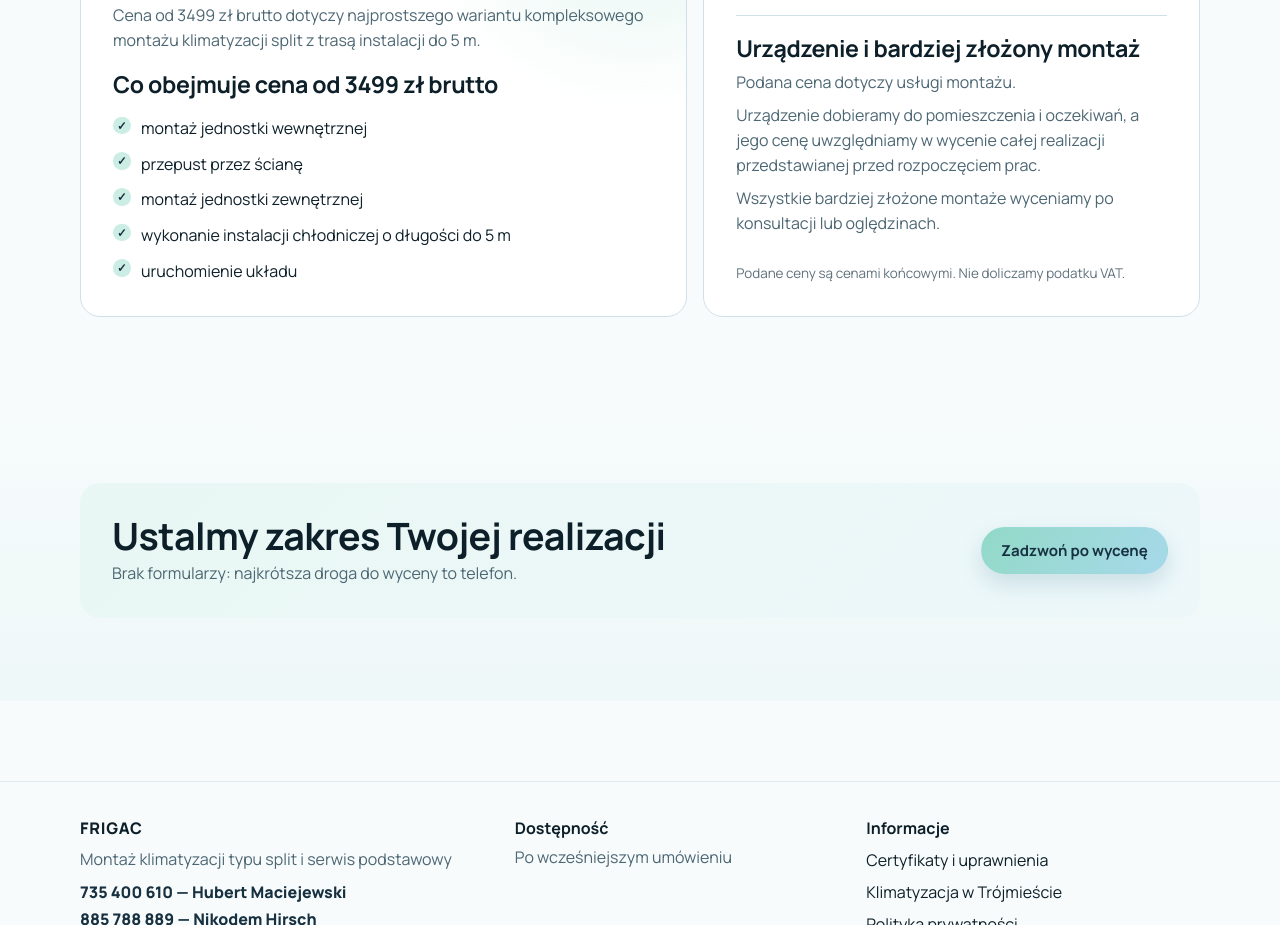
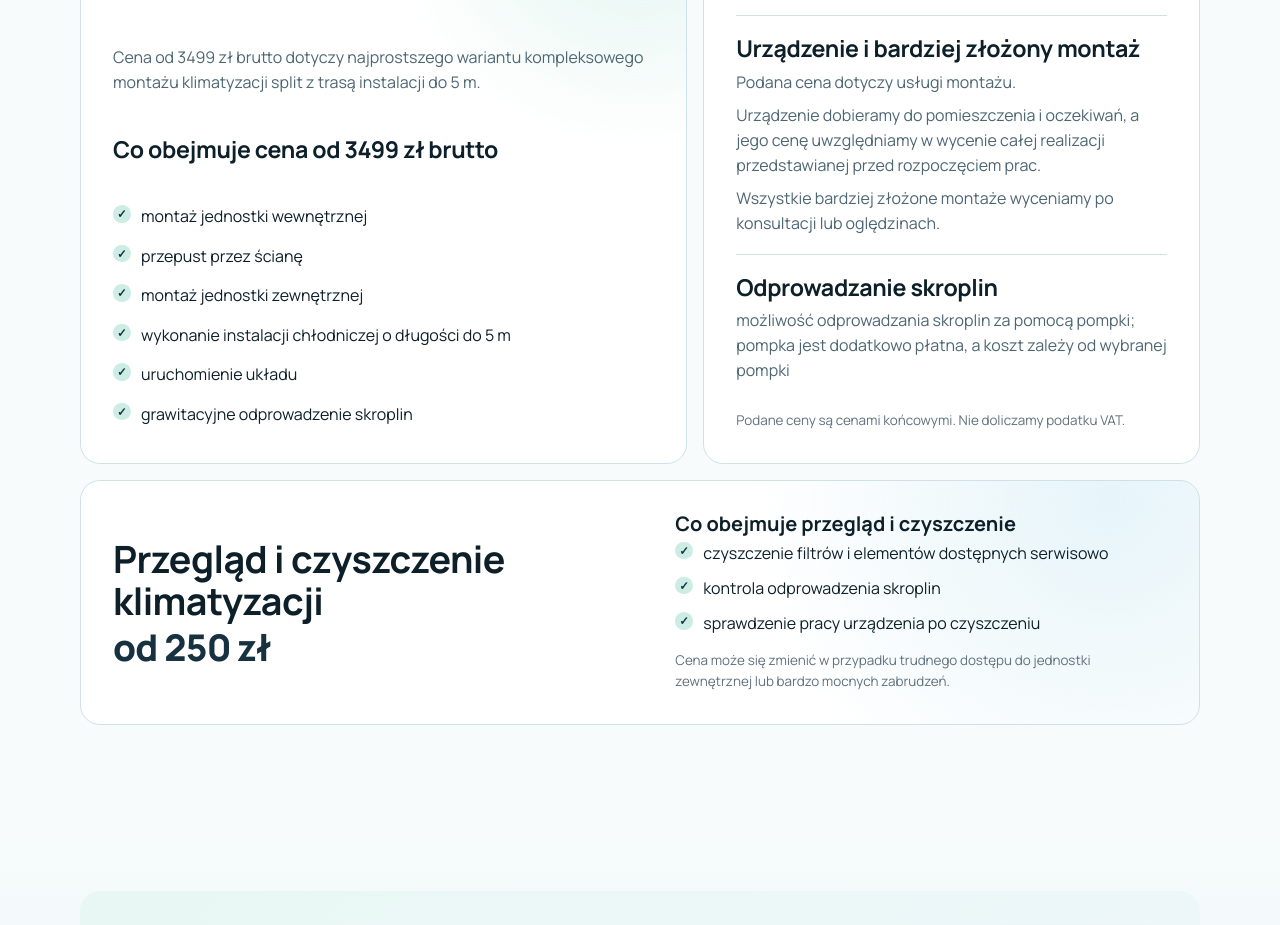
Before and after one commit to niko1326/Frigus_Strona, an Astro site: page /cennik in a window 1280 px wide. Shown: the part 575-1500 px from the top of the page. Built offline with nearby package versions, Linux system fonts and the light colour scheme; Astro itself is replaced by a stand-in of ours.

Commit message:
some more miscellanious changes

```diff
--- a/src/components/pages/PricingPage.astro
+++ b/src/components/pages/PricingPage.astro
@@ -16,6 +16,8 @@ const labels = commonLabels[lang];
 const meta = pageMeta[lang].pricing;
 const installationService = BUSINESS.pricing.installationService;
 const baseScope = installationService.baseVariantScope;
+const condensateDrainage = installationService.condensateDrainage;
+const maintenanceService = BUSINESS.pricing.maintenanceService;
 ---
 
 <Layout
@@ -27,7 +29,8 @@ const baseScope = installationService.baseVariantScope;
   <PageHero eyebrow={copy.hero.eyebrow} title={copy.hero.title} description={copy.hero.description} />
 
   <section class="section">
-    <div class="container pricing-layout" data-reveal>
+    <div class="container pricing-content" data-reveal>
+      <div class="pricing-layout">
         <article class="pricing-panel pricing-main-card">
           <p class="eyebrow">{installationService.baseVariantLabel[lang]}</p>
           <p class="price-main">{BUSINESS.pricing.label[lang]}</p>
@@ -53,8 +56,28 @@ const baseScope = installationService.baseVariantScope;
             <p>{installationService.complexPriceDescription[lang]}</p>
           </section>
 
+          <section>
+            <h2>{condensateDrainage.title[lang]}</h2>
+            <p>{condensateDrainage.pumpOption.description[lang]}</p>
+          </section>
+
           <p class="tiny-note">{BUSINESS.pricing.taxNote[lang]}</p>
         </aside>
+      </div>
+
+      <article class="pricing-panel pricing-maintenance-card">
+        <div>
+          <h2>{maintenanceService.name[lang]}</h2>
+          <p class="price-main price-service">{maintenanceService.label[lang]}</p>
+        </div>
+        <div class="pricing-maintenance-details">
+          <h3>{copy.maintenanceIncludedTitle}</h3>
+          <ul class="pricing-included-list">
+            {maintenanceService.includedItems.map((item) => <li>{item[lang]}</li>)}
+          </ul>
+          <p class="tiny-note">{maintenanceService.priceNote[lang]}</p>
+        </div>
+      </article>
     </div>
   </section>
 
--- a/src/config/site.ts
+++ b/src/config/site.ts
@@ -81,6 +81,7 @@ type BusinessConfig = Readonly<{
         devicePricingDescription: LocalizedBusinessText;
       }>;
       condensateDrainage: Readonly<{
+        title: LocalizedBusinessText;
         gravity: LocalizedBusinessText;
         pumpOption: Readonly<{
           available: true;
@@ -91,6 +92,15 @@ type BusinessConfig = Readonly<{
       complexVariantPricing: 'after-consultation-or-site-inspection';
       complexPriceDescription: LocalizedBusinessText;
       fullDescription: LocalizedBusinessText;
+    }>;
+    maintenanceService: Readonly<{
+      kind: 'inspection-and-cleaning';
+      name: LocalizedBusinessText;
+      fromPLN: number;
+      label: LocalizedBusinessText;
+      includedItems: readonly LocalizedBusinessText[];
+      priceMayVary: true;
+      priceNote: LocalizedBusinessText;
     }>;
     taxNote: LocalizedBusinessText;
   }>;
@@ -140,7 +150,16 @@ type BusinessConfig = Readonly<{
 }>;
 
 const INSTALLATION_PRICE_FROM_GROSS_PLN = 3499;
+const MAINTENANCE_PRICE_FROM_PLN = 250;
 const BASE_INSTALLATION_LENGTH_METERS = 5;
+const GRAVITY_CONDENSATE_DRAINAGE = {
+  pl: 'grawitacyjne odprowadzenie skroplin',
+  en: 'gravity condensate drainage'
+} as const satisfies LocalizedBusinessText;
+const CONDENSATE_PUMP_OPTION = {
+  pl: 'możliwość odprowadzania skroplin za pomocą pompki; pompka jest dodatkowo płatna, a koszt zależy od wybranej pompki',
+  en: 'condensate drainage with a pump is also available; the pump carries an additional charge that depends on the selected pump'
+} as const satisfies LocalizedBusinessText;
 const GREE_PRODUCT_SERIES = ['RAC', 'U-Match', 'Free Match'] as const;
 const GREE_AUTHORIZATION_ACTIVITIES = [
   'design',
@@ -246,7 +265,8 @@ export const BUSINESS = {
           {
             pl: 'uruchomienie układu',
             en: 'system commissioning'
-          }
+          },
+          GRAVITY_CONDENSATE_DRAINAGE
         ],
         electricalCondition: {
           pl: 'Wariant zakłada łatwy dostęp do zasilania z istniejącej instalacji elektrycznej.',
@@ -262,17 +282,15 @@ export const BUSINESS = {
         }
       },
       condensateDrainage: {
-        gravity: {
-          pl: 'grawitacyjne odprowadzenie skroplin',
-          en: 'gravity condensate drainage'
+        title: {
+          pl: 'Odprowadzanie skroplin',
+          en: 'Condensate drainage'
         },
+        gravity: GRAVITY_CONDENSATE_DRAINAGE,
         pumpOption: {
           available: true,
           pricing: 'additional-charge-by-selected-pump',
-          description: {
-            pl: 'możliwość odprowadzania skroplin za pomocą pompki; pompka jest dodatkowo płatna, a koszt zależy od wybranej pompki',
-            en: 'condensate drainage with a pump is also available; the pump carries an additional charge that depends on the selected pump'
-          }
+          description: CONDENSATE_PUMP_OPTION
         }
       },
       complexVariantPricing: 'after-consultation-or-site-inspection',
@@ -283,6 +301,37 @@ export const BUSINESS = {
       fullDescription: {
         pl: `Kompleksowa usługa montażu w najprostszym wariancie, z trasą instalacji do ${BASE_INSTALLATION_LENGTH_METERS} m, kosztuje od ${INSTALLATION_PRICE_FROM_GROSS_PLN} zł brutto. Wariant zakłada łatwy dostęp do zasilania z istniejącej instalacji elektrycznej. Wszystkie bardziej złożone montaże wyceniamy po konsultacji lub oględzinach.`,
         en: `A complete installation service in the simplest option, with an installation run of up to ${BASE_INSTALLATION_LENGTH_METERS} m, starts at PLN ${INSTALLATION_PRICE_FROM_GROSS_PLN} gross. This option assumes easy access to power from the existing electrical installation. Any more complex installation is priced after a consultation or site inspection.`
+      }
+    },
+    maintenanceService: {
+      kind: 'inspection-and-cleaning',
+      name: {
+        pl: 'Przegląd i czyszczenie klimatyzacji',
+        en: 'Air-conditioning inspection and cleaning'
+      },
+      fromPLN: MAINTENANCE_PRICE_FROM_PLN,
+      label: {
+        pl: `od ${MAINTENANCE_PRICE_FROM_PLN} zł`,
+        en: `from PLN ${MAINTENANCE_PRICE_FROM_PLN}`
+      },
+      includedItems: [
+        {
+          pl: 'czyszczenie filtrów i elementów dostępnych serwisowo',
+          en: 'filter cleaning and cleaning of service-accessible components'
+        },
+        {
+          pl: 'kontrola odprowadzenia skroplin',
+          en: 'condensate drainage check'
+        },
+        {
+          pl: 'sprawdzenie pracy urządzenia po czyszczeniu',
+          en: 'operation check after cleaning'
+        }
+      ],
+      priceMayVary: true,
+      priceNote: {
+        pl: 'Cena może się zmienić w przypadku trudnego dostępu do jednostki zewnętrznej lub bardzo mocnych zabrudzeń.',
+        en: 'The price may vary if access to the outdoor unit is difficult or the system is very heavily soiled.'
       }
     },
     taxNote: {
--- a/src/i18n/content.ts
+++ b/src/i18n/content.ts
@@ -140,7 +140,7 @@ export const pageMeta: Record<Locale, Record<PageKey, PageMeta>> = {
     },
     pricing: {
       title: `Cennik montażu klimatyzacji w Bydgoszczy | ${SITE.brandName}`,
-      description: `Kompleksowa usługa montażu od ${BUSINESS.pricing.fromGrossPLN} zł brutto w najprostszym wariancie. Złożone montaże wyceniamy po konsultacji lub oględzinach.`
+      description: `Kompleksowa usługa montażu od ${BUSINESS.pricing.fromGrossPLN} zł brutto oraz przegląd i czyszczenie od ${BUSINESS.pricing.maintenanceService.fromPLN} zł. Złożone montaże wyceniamy indywidualnie.`
     },
     faq: {
       title: `FAQ: klimatyzacja i montaż Bydgoszcz | ${SITE.brandName}`,
@@ -186,7 +186,7 @@ export const pageMeta: Record<Locale, Record<PageKey, PageMeta>> = {
     },
     pricing: {
       title: `Air Conditioning Installation Pricing in Bydgoszcz | ${SITE.brandName}`,
-      description: `Complete installation from PLN ${BUSINESS.pricing.fromGrossPLN} gross for the simplest option. Complex installations are quoted after consultation or a site inspection.`
+      description: `Complete installation from PLN ${BUSINESS.pricing.fromGrossPLN} gross, plus inspection and cleaning from PLN ${BUSINESS.pricing.maintenanceService.fromPLN}. Complex installations are quoted individually.`
     },
     faq: {
       title: `Air Conditioning Installation FAQ | ${SITE.brandName}`,
--- a/src/i18n/page-content.ts
+++ b/src/i18n/page-content.ts
@@ -98,6 +98,7 @@ type ServicesContent = Readonly<{
 type PricingContent = Readonly<{
   hero: PageHeroContent;
   includedTitle: string;
+  maintenanceIncludedTitle: string;
   conditionsTitle: string;
   projectQuoteTitle: string;
   contactTitle: string;
@@ -246,11 +247,7 @@ export const pageContent = {
         title: 'Przegląd i czyszczenie',
         description:
           'Oferujemy serwis okresowy: czyszczenie jednostki wewnętrznej, kontrolę podstawowych parametrów i sprawdzenie działania układu.',
-        items: [
-          'czyszczenie filtrów i elementów dostępnych serwisowo',
-          'kontrola odprowadzenia skroplin',
-          'sprawdzenie pracy urządzenia po czyszczeniu'
-        ]
+        items: BUSINESS.pricing.maintenanceService.includedItems.map((item) => item.pl)
       },
       features: {
         preparation: {
@@ -295,6 +292,7 @@ export const pageContent = {
         description: BUSINESS.pricing.installationService.baseVariantScope.description.pl
       },
       includedTitle: 'Co obejmuje cena od 3499 zł brutto',
+      maintenanceIncludedTitle: 'Co obejmuje przegląd i czyszczenie',
       conditionsTitle: 'Warunki wariantu podstawowego',
       projectQuoteTitle: 'Urządzenie i bardziej złożony montaż',
       contactTitle: 'Ustalmy zakres Twojej realizacji',
@@ -533,11 +531,7 @@ export const pageContent = {
         title: 'Maintenance and cleaning',
         description:
           'We provide recurring basic service: cleaning accessible parts and checking essential operating parameters.',
-        items: [
-          'indoor unit cleaning and filter service',
-          'condensate drainage check',
-          'post-cleaning operation check'
-        ]
+        items: BUSINESS.pricing.maintenanceService.includedItems.map((item) => item.en)
       },
       features: {
         preparation: {
@@ -582,6 +576,7 @@ export const pageContent = {
         description: BUSINESS.pricing.installationService.baseVariantScope.description.en
       },
       includedTitle: 'What the price from PLN 3499 gross covers',
+      maintenanceIncludedTitle: 'What inspection and cleaning includes',
       conditionsTitle: 'Conditions of the basic option',
       projectQuoteTitle: 'The unit and more complex installations',
       contactTitle: 'Let us define the scope of your project',
--- a/src/styles/global.css
+++ b/src/styles/global.css
@@ -1899,6 +1899,11 @@ summary:focus-visible {
   gap: 1rem;
 }
 
+.pricing-content {
+  display: grid;
+  gap: 1rem;
+}
+
 .pricing-panel {
   border: 1px solid var(--line);
   border-radius: var(--radius-lg);
@@ -1912,6 +1917,37 @@ summary:focus-visible {
   background:
     radial-gradient(circle at 92% 8%, color-mix(in srgb, var(--accent-green) 25%, transparent), transparent 32%),
     var(--surface);
+}
+
+.pricing-main-card > .price-main {
+  font-size: clamp(2.15rem, 5vw, 3.25rem);
+  line-height: 1;
+  letter-spacing: -0.045em;
+}
+
+.pricing-maintenance-card {
+  background:
+    radial-gradient(circle at 92% 8%, color-mix(in srgb, var(--accent-blue) 22%, transparent), transparent 34%),
+    var(--surface);
+}
+
+.pricing-maintenance-card > div {
+  display: grid;
+  gap: 0.35rem;
+}
+
+.pricing-maintenance-details {
+  display: grid;
+  gap: 0.75rem;
+}
+
+.pricing-maintenance-details h3 {
+  font-size: clamp(1.05rem, 2.2vw, 1.25rem);
+}
+
+.price-service {
+  font-size: clamp(1.8rem, 4vw, 2.5rem);
+  line-height: 1.05;
 }
 
 .pricing-main-card h2,
@@ -2512,6 +2548,11 @@ summary:focus-visible {
     grid-template-columns: minmax(0, 1.1fr) minmax(0, 0.9fr);
   }
 
+  .pricing-maintenance-card {
+    grid-template-columns: minmax(0, 1fr) minmax(18rem, 0.9fr);
+    align-items: center;
+  }
+
   .service-process-list {
     grid-template-columns: repeat(3, minmax(0, 1fr));
     gap: 1.5rem;
```
Lines whose indentation alone changed are shown as unchanged.
